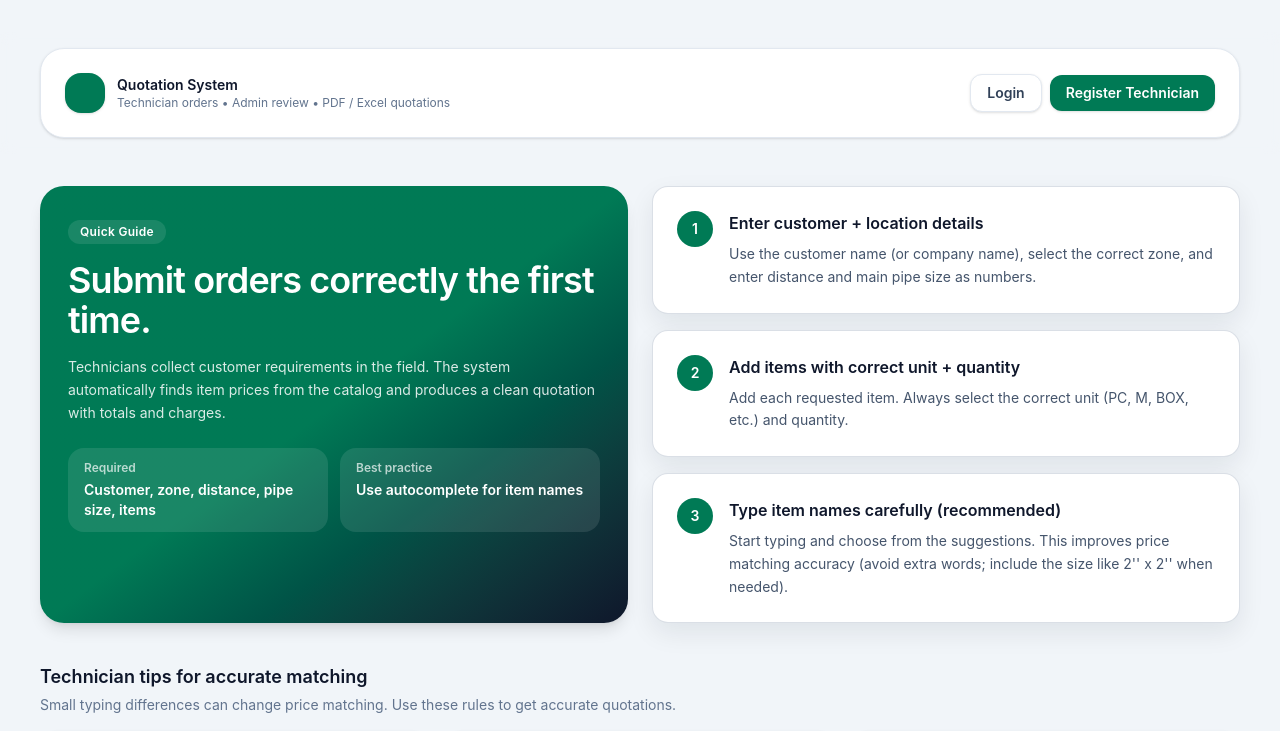
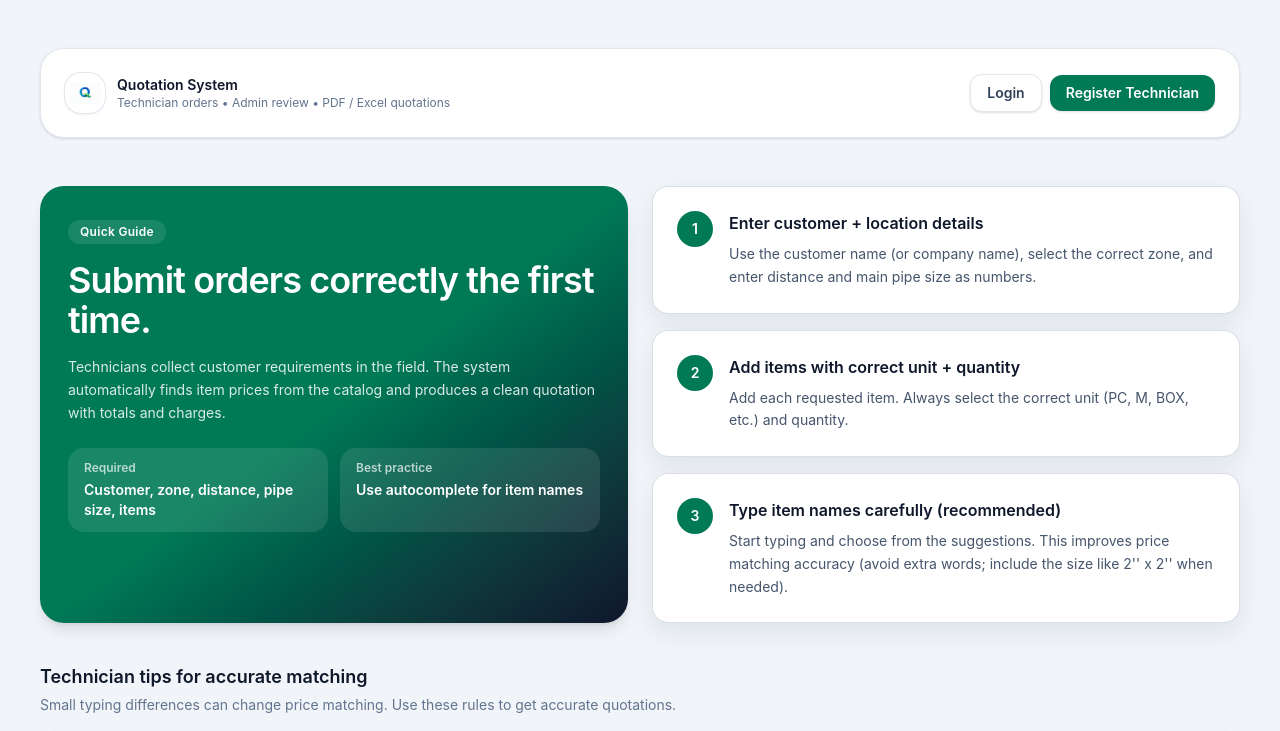
Before and after one commit to mosattz/quotation, a React (Vite) app in the folder quotation-frontend/: page / in a window 1280 px wide. Shown: the top 731 px of the page. Built offline with nearby package versions, Linux system fonts and the light colour scheme; no server answers.

Commit message:
Use logo in landing header

```diff
--- a/quotation-frontend/src/pages/Landing.jsx
+++ b/quotation-frontend/src/pages/Landing.jsx
@@ -32,7 +32,14 @@ export default function Landing() {
         <div className="sticky top-0 z-40 -mx-5 bg-slate-100/90 px-5 pb-4 pt-4 backdrop-blur supports-[backdrop-filter]:bg-slate-100/75 md:-mx-8 md:px-8 lg:-mx-10 lg:px-10 2xl:-mx-12 2xl:px-12">
           <header className="flex items-center justify-between gap-4 rounded-3xl border border-slate-200 bg-white px-4 py-4 shadow-sm sm:px-6 sm:py-6">
             <div className="flex min-w-0 items-center gap-3">
-              <div className="h-10 w-10 shrink-0 rounded-2xl bg-emerald-700 shadow-sm" />
+            <div className="h-10 w-10 shrink-0 overflow-hidden rounded-2xl bg-white shadow-sm ring-1 ring-slate-200">
+              <img
+                src="/images/logo-q.png"
+                alt="Quotation System"
+                className="h-full w-full object-contain p-1"
+                loading="eager"
+              />
+            </div>
               <div className="min-w-0">
                 <div className="truncate text-sm font-semibold text-slate-900">
                   Quotation System
```
Also changed, not shown: quotation-frontend/public/images/logo-q.png (added).
